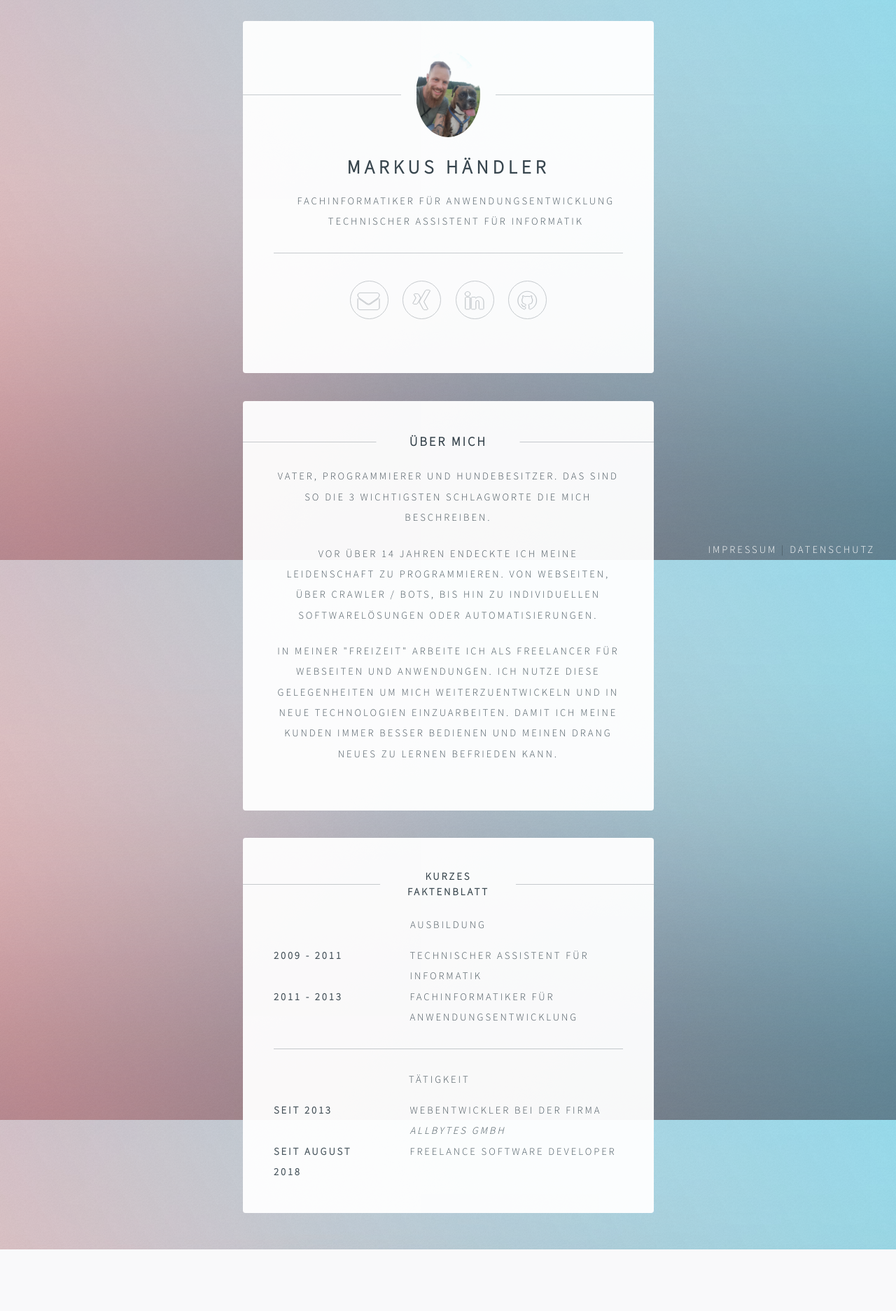
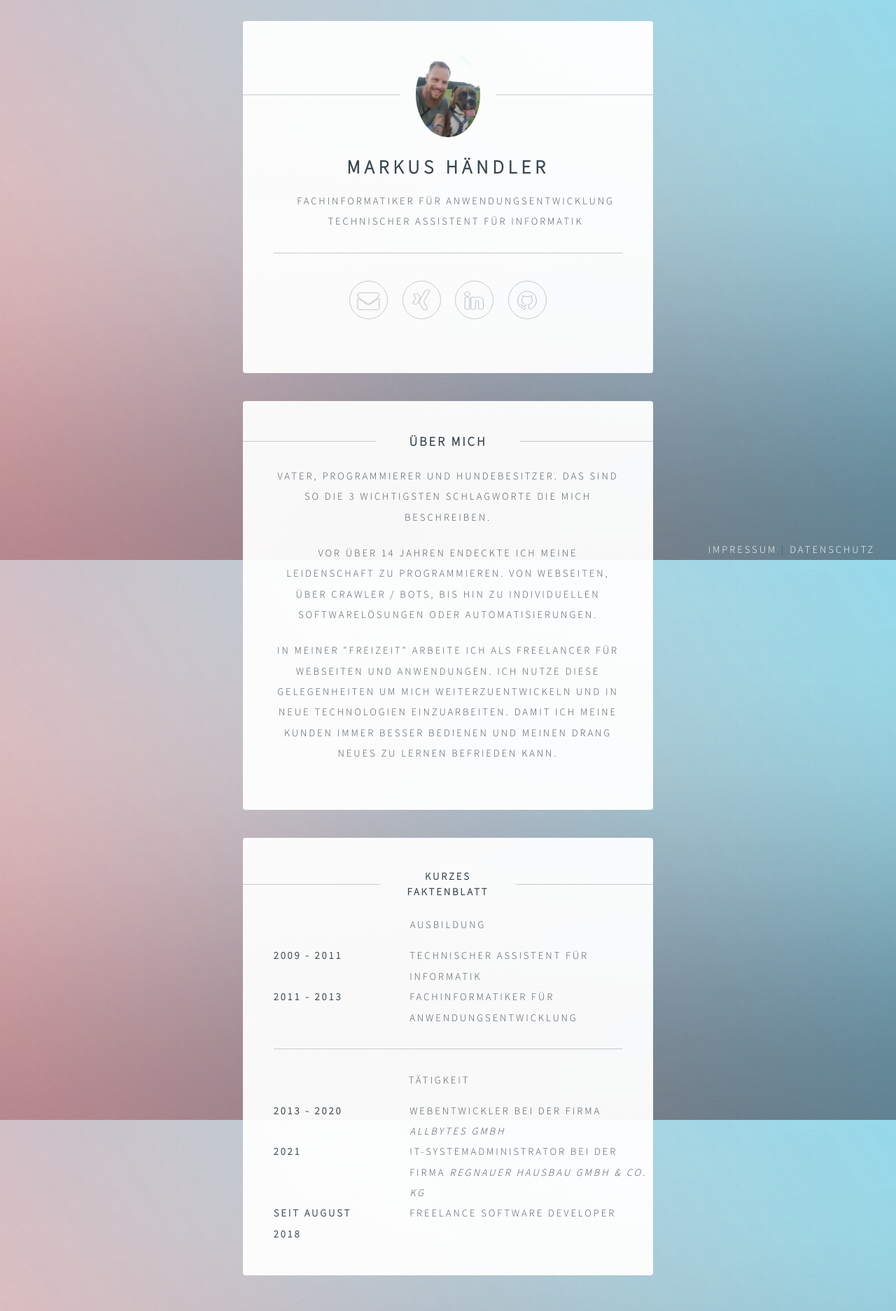
Before and after one commit to mhaendler/website, a PHP site: page / in a window 1280 px wide. Shown: the whole page at 70% size. Before the commit the page ends 1785 px from the top, so only its background shows below. Run offline with PHP 8.4, Linux system fonts and the light colour scheme.

Commit message:
Refresh on the curriculum

```diff
--- a/index.php
+++ b/index.php
@@ -27,8 +27,13 @@
         <hr />
         <div class="curriculum-vitae-headline taetigkeiten-width">Tätigkeit</div>
         <div class="curriculum-vitae-entry">
-            <div class="time">Seit 2013</div>
+            <div class="time">2013 - 2020</div>
             <div class="training">Webentwickler bei der Firma <em>Allbytes GmbH</em></div>
+            <div class="clearfix"></div>
+        </div>
+        <div class="curriculum-vitae-entry">
+            <div class="time">2021</div>
+            <div class="training">IT-Systemadministrator bei der Firma <em>Regnauer Hausbau GmbH & Co. KG</em></div>
             <div class="clearfix"></div>
         </div>
         <div class="curriculum-vitae-entry">
```
